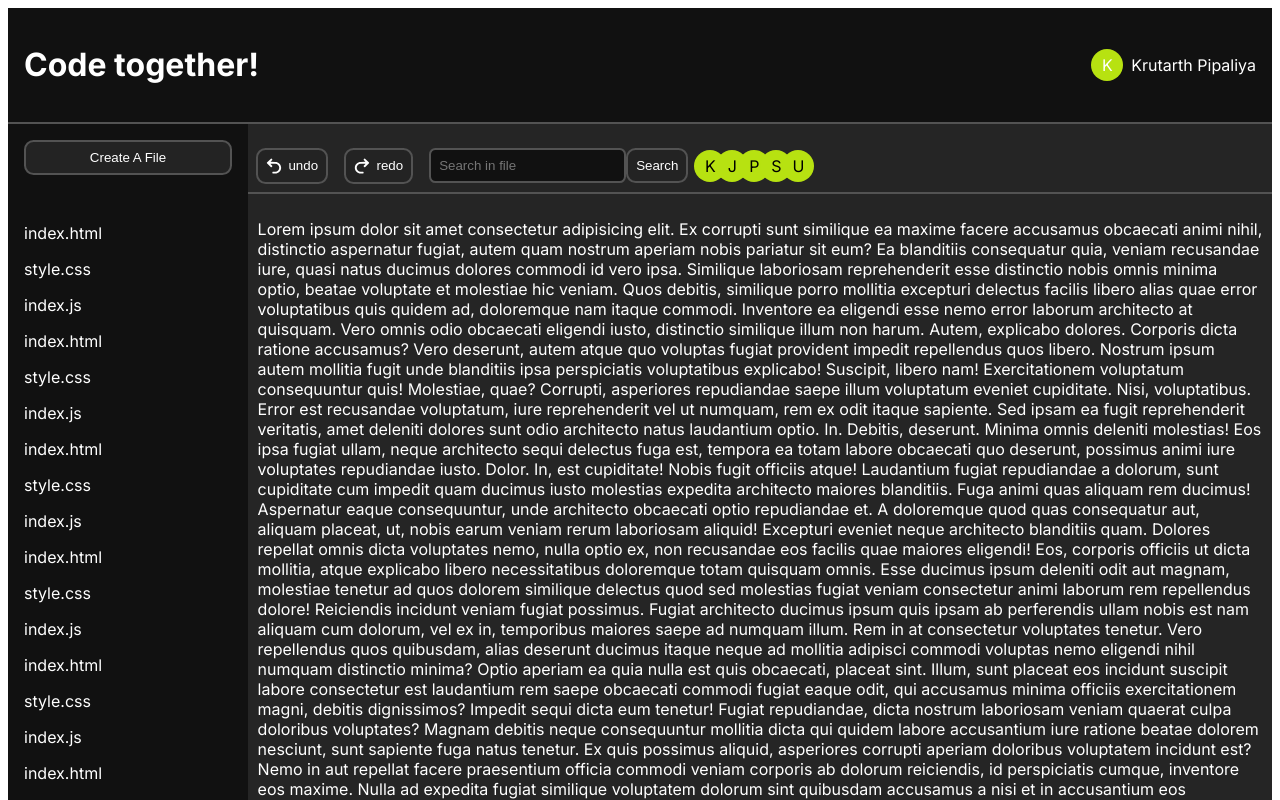
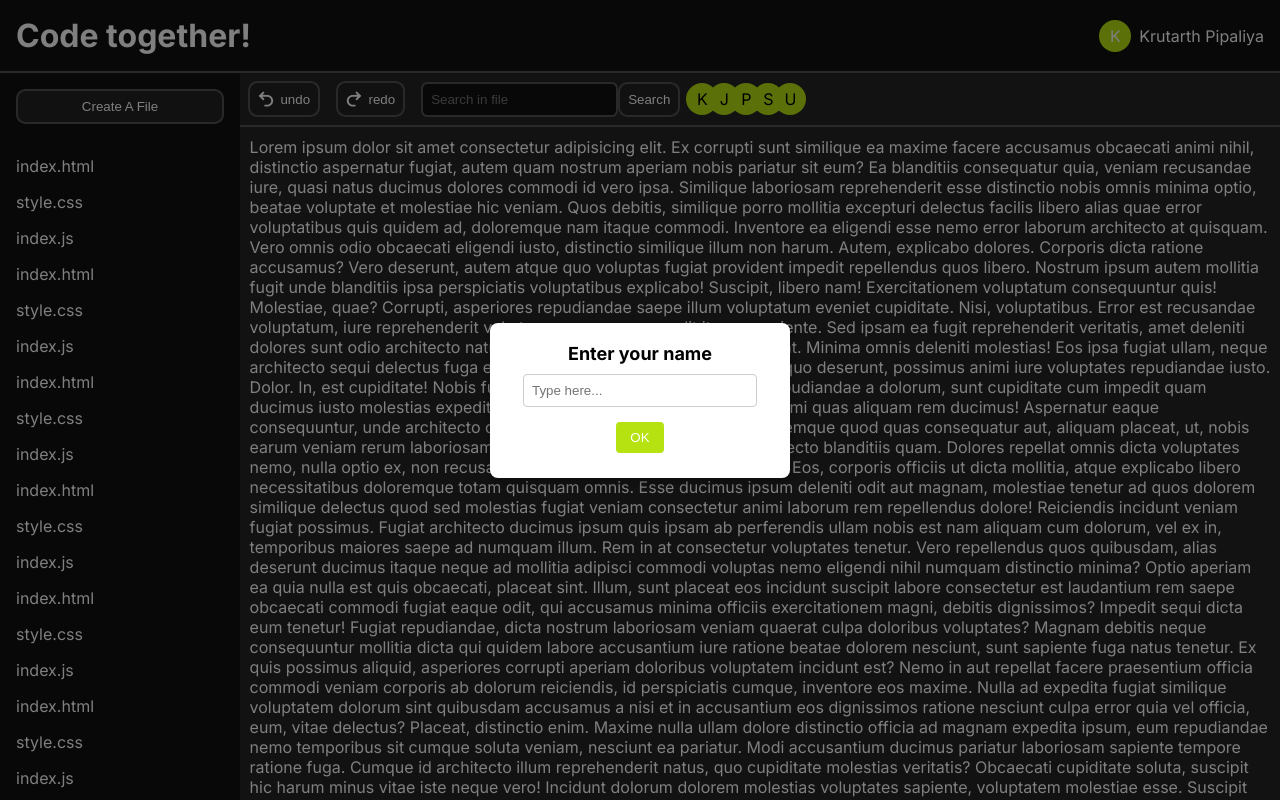
Before and after one commit to krutarth-pipaliya-simform/CodeEditor, a website: page index.html in a window 1280 px wide. Shown: the top 800 px of the page. Drawn offline with Linux system fonts and the light colour scheme.

Commit message:
chore:rebase ui on profile-setup

```diff
--- a/index.html
+++ b/index.html
@@ -12,7 +12,7 @@
       rel="stylesheet"
     />
     <link rel="stylesheet" href="styles/index.css" />
-    <script src="dist/index.js" defer></script>
+    <script src="dist/index.js" type="module" defer ></script>
     <title>Code Editor</title>
   </head>
   <body>
--- a/styles/index.css
+++ b/styles/index.css
@@ -3,11 +3,7 @@
 @import url("./header.css");
 @import url("./aside.css");
 @import url("./main.css");
-<<<<<<< HEAD
 @import url("./prompt.css");
-=======
-@import url("./content.css");
->>>>>>> c0f8478 (feat: add line numbers and list of lines)
 
 * {
   box-sizing: border-box;
```
